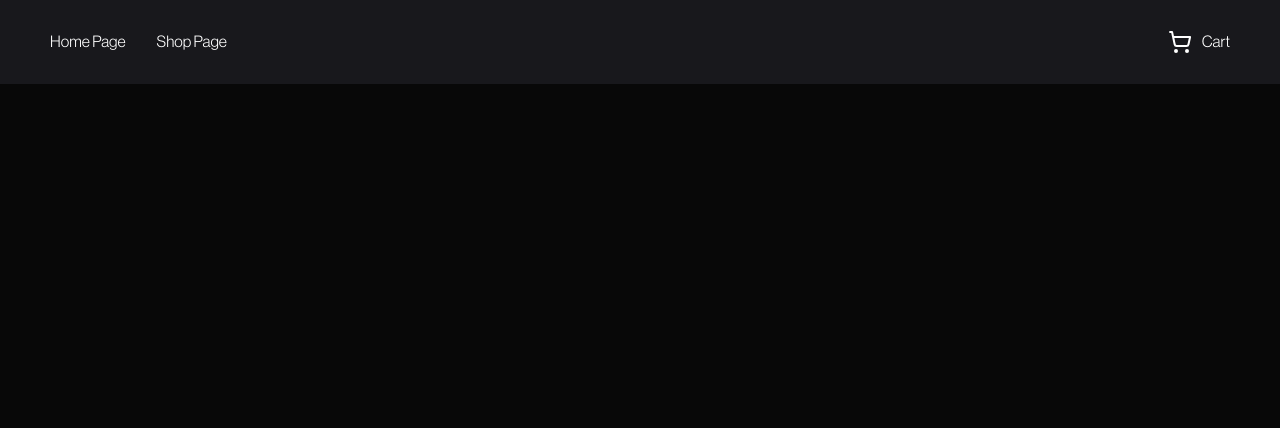
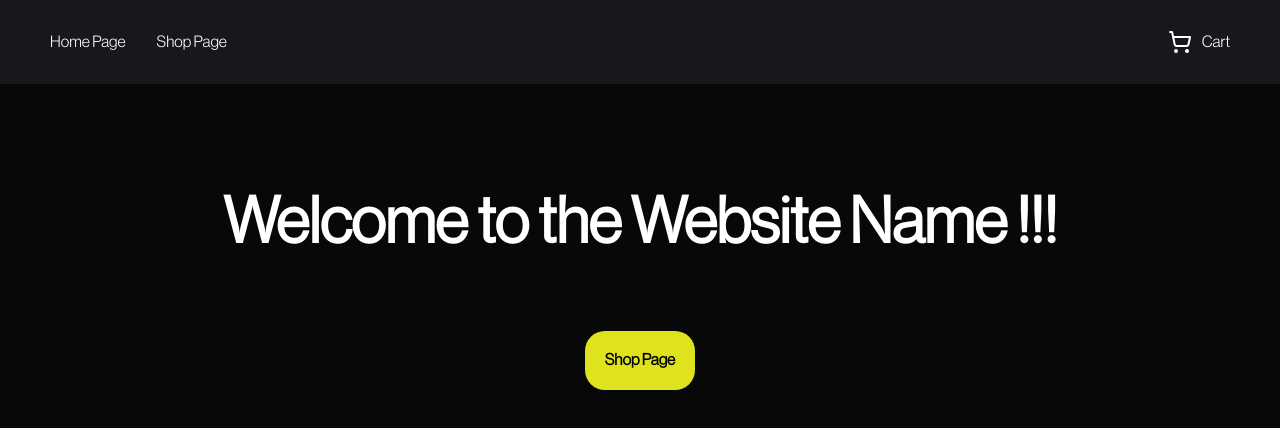
Before and after one commit to sinan-894/shopping-cart, a React (Vite) app: page / in a window 1280 px wide. Shown: the top 428 px of the page. Built offline with nearby package versions, Linux system fonts and the light colour scheme.

Commit message:
Create Homepage and style the page

```diff
--- a/src/App.css
+++ b/src/App.css
@@ -27,3 +27,25 @@
   align-items: center ;
   gap: 10px;
 }
+
+
+
+/* Home Page */
+
+.home-page-container{
+  color: #fff;
+  padding: 100px 0px ;
+  display: flex;
+  flex-direction: column;
+  align-items: center;
+  font-size: 2em;
+}
+
+.home-page-container button{
+  margin-top: 70px;
+  background-color:#dfe31d ;
+  padding: 20px;
+  font-size: 0.5em;
+  border-radius: 20px;
+  font-weight: bold;
+}
--- a/src/App.jsx
+++ b/src/App.jsx
@@ -1,5 +1,6 @@
 import Navbar from "./components/Navbar"
 import "./App.css"
+import HomePage from "./components/HomePage"
 
 
 
@@ -8,6 +9,7 @@ function App() {
   return (
     <>
       <Navbar></Navbar>
+      <HomePage></HomePage>
     </>
   )
 }
--- /dev/null
+++ b/src/components/HomePage.jsx
@@ -0,0 +1,14 @@
+
+
+
+function HomePage(){
+    return(
+        <div className="home-page-container">
+            <h1>Welcome to the Website Name !!!</h1>
+            <button>Shop Page</button>
+        </div>
+    )
+}
+
+
+export default HomePage
```
